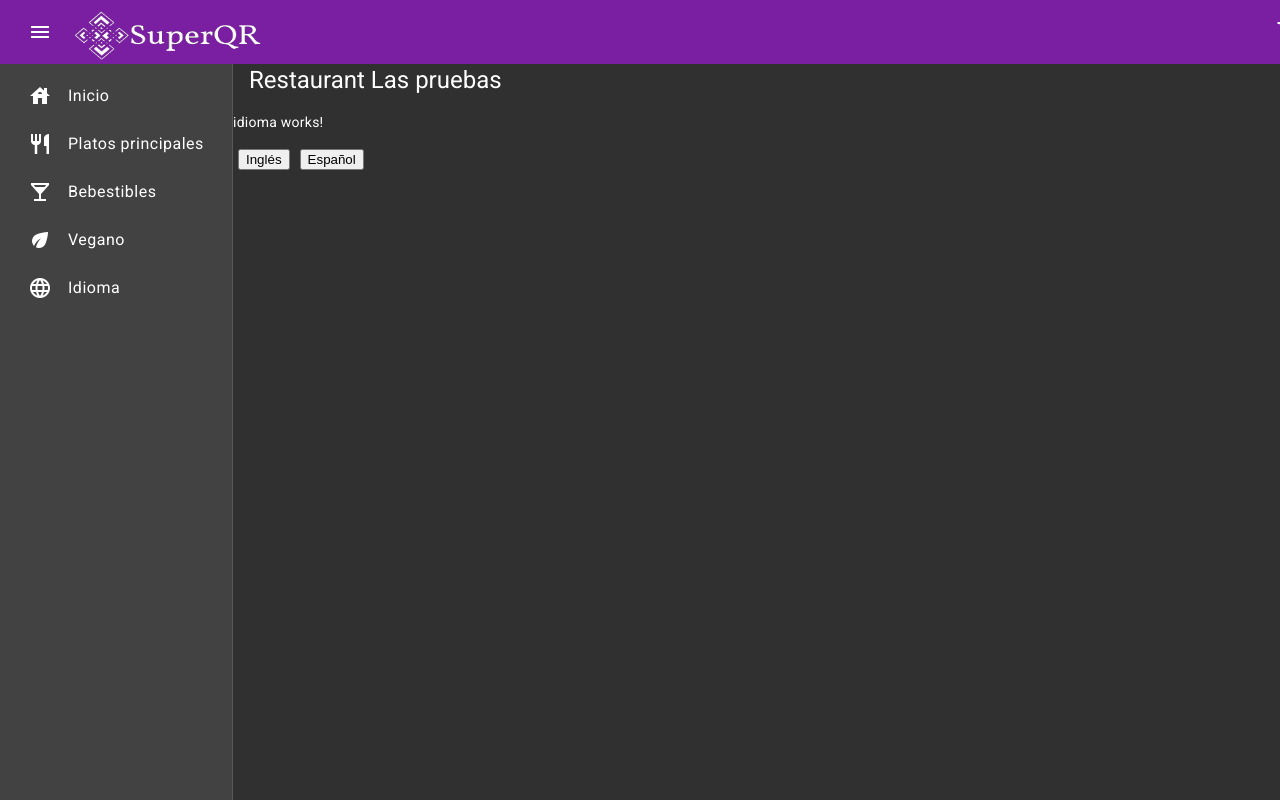
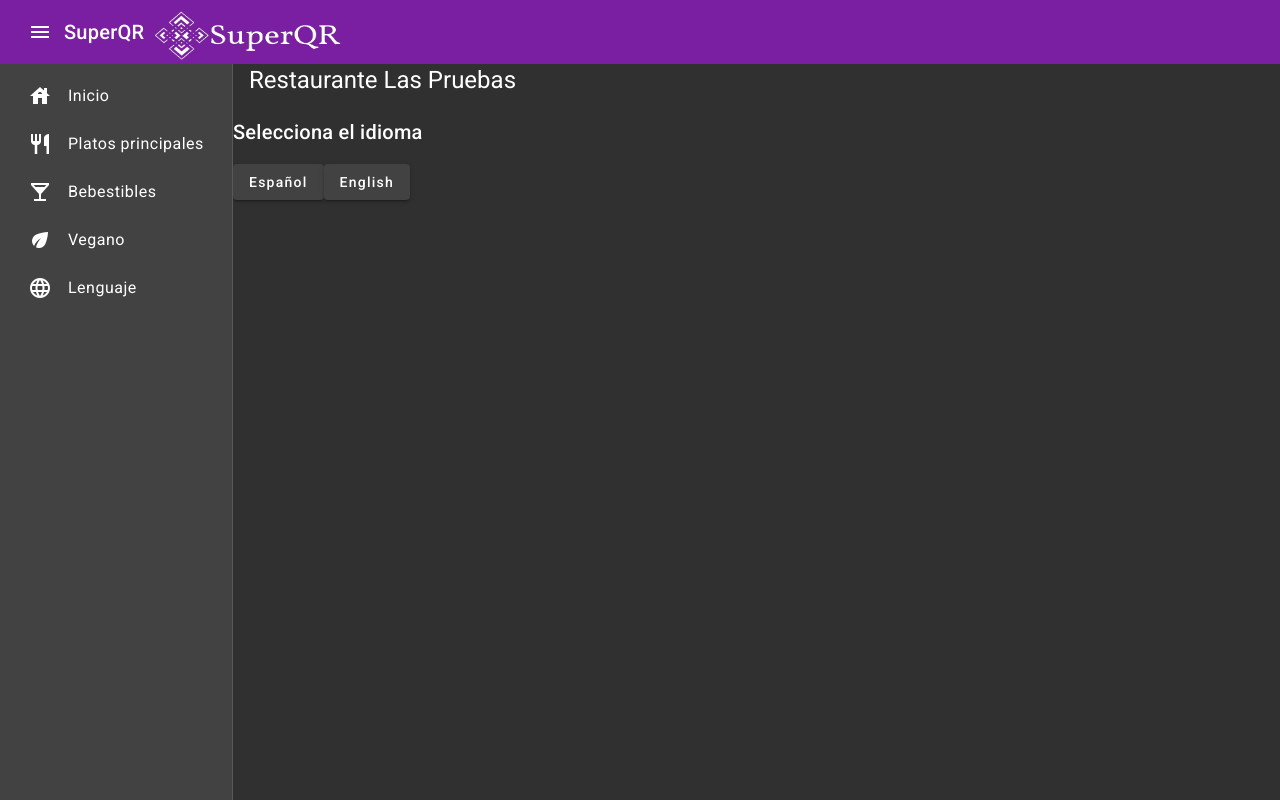
Before and after one commit to VicenteMarin/SuperQR2, an Angular app: page /idioma in a window 1280 px wide. Both pictures are taken after a click on the button "menu". Built offline with nearby package versions, Linux system fonts and the light colour scheme.

Commit message:
Correccion de commit anterior

```diff
--- a/src/app/app.component.html
+++ b/src/app/app.component.html
@@ -2,6 +2,7 @@
   <button mat-icon-button (click)="toggleMenu()">
       <mat-icon>menu</mat-icon>
     </button>
+    {{ getTranslation('menu') }}
   <img src="/assets/logo.png" height="62px" width="202px" [routerLink]="['/']" />
   <button mat-icon-button style="position: relative; left: 80%;">
     <mat-icon>shopping_cart</mat-icon>
@@ -13,37 +14,42 @@
       <a mat-list-item>
         <span class="entry" [routerLink]="['/']">
           <mat-icon>house</mat-icon>
-          <span *ngIf="!isCollapsed"> Inicio </span>
+          <span *ngIf="!isCollapsed"> {{ getTranslation('home') }}</span>
         </span>
       </a>
       <a mat-list-item>
         <span class="entry" [routerLink]="['/platosPrincipales']">
           <mat-icon>restaurant</mat-icon>
-          <span *ngIf="!isCollapsed"> Platos principales </span>
+          <span *ngIf="!isCollapsed"> {{ getTranslation('mainCourses') }} </span>
         </span>
       </a>
       <a mat-list-item>
         <span class="entry" [routerLink]="['/bebestibles']">
           <mat-icon>local_bar</mat-icon>
-          <span *ngIf="!isCollapsed"> Bebestibles</span>
+          <span *ngIf="!isCollapsed"> {{ getTranslation('drinks') }}</span>
         </span>
       </a>
       <a mat-list-item>
         <span class="entry" [routerLink]="['/vegano']">
           <mat-icon>eco</mat-icon>
-          <span *ngIf="!isCollapsed"> Vegano</span>
+          <span *ngIf="!isCollapsed"> {{ getTranslation('vegan') }}</span>
         </span>
       </a>
       <a mat-list-item>
         <span class="entry" [routerLink]="['/idioma']">
           <mat-icon>language</mat-icon>
-          <span *ngIf="!isCollapsed"> Idioma</span>
+          <span *ngIf="!isCollapsed"> {{ getTranslation('language') }}</span>
         </span>
       </a>
     </mat-nav-list>
   </mat-sidenav>
   <mat-sidenav-content>
-    <h1>Restaurant Las pruebas</h1>
+    <h1>{{ getTranslation('Restaurante Las Pruebas') }}</h1>
     <router-outlet></router-outlet>
+    <div>
+      <button mat-raised-button (click)="changeLanguage('es')">Español</button>
+      <button mat-raised-button (click)="changeLanguage('en')">English</button>
+    </div>
+
   </mat-sidenav-content>
 </mat-sidenav-container>
--- a/src/app/app.component.ts
+++ b/src/app/app.component.ts
@@ -10,6 +10,7 @@ import {MatToolbarModule} from '@angular/material/toolbar'
 import {MatDividerModule} from '@angular/material/divider'
 import { CommonModule } from '@angular/common';
 import {MatListModule} from '@angular/material/list';
+import { TranslationService } from './translation.service';
 import {MatButtonModule} from '@angular/material/button'
 
 @Component({
@@ -26,6 +27,7 @@ export class AppComponent {
   sidenav!: MatSidenav;
   isCollapsed = true;
   isMobile= true;
+  selectedLanguage = 'es'; // Idioma por defecto
   toggleMenu() {
     if(this.isMobile){
       this.sidenav.toggle();
@@ -35,9 +37,15 @@ export class AppComponent {
       this.isCollapsed = !this.isCollapsed;
     }}
 
-  constructor(private observer: BreakpointObserver) {}
+    constructor(
+      private observer: BreakpointObserver,
+      private translationService: TranslationService  // Inyectar el servicio de traducción
+    ) {}
 
   ngOnInit() {
+    // Cargar las traducciones para el idioma por defecto (español)
+    this.translationService.loadTranslations(this.selectedLanguage);
+
     this.observer.observe(['(max-width: 800px)']).subscribe((screenSize) => {
       if(screenSize.matches){
         this.isMobile = true;
@@ -47,5 +55,16 @@ export class AppComponent {
 
     });
 }
+  // Método para cambiar el idioma
+  changeLanguage(lang: string) {
+    this.selectedLanguage = lang;
+    this.translationService.changeLanguage(lang);
+  }
+  // Método para obtener las traducciones de las claves
+  getTranslation(key: string): string {
+    return this.translationService.getTranslation(key);
+  }
+
+
 
 }
--- a/src/app/idioma/idioma.component.css
+++ b/src/app/idioma/idioma.component.css
@@ -1,7 +1,10 @@
-button {
-    margin: 5px;
+.language-selection {
+    text-align: left;
+    margin-top: 20px;
   }
 
-  div {
-    margin-top: 10px;
+  .language-selection button, .language-selection select {
+    margin: 5px;
+    padding: 10px;
+    font-size: 16px;
   }
--- a/src/app/idioma/idioma.component.html
+++ b/src/app/idioma/idioma.component.html
@@ -1,7 +1,7 @@
-<p>idioma works!</p>
-
-  <!-- Mostrar los botones de opciones siempre -->
-  <div>
-    <button mat-raised-button>Inglés</button>
-    <button mat-raised-button>Español</button>
+<div class="language-selection">
+    <h2>Selecciona el idioma</h2>
+    <!-- <select (change)="cambiarIdioma($event)">
+      <option value="es">Español</option>
+      <option value="en">Inglés</option>
+    </select> -->
   </div>
--- a/src/app/idioma/idioma.component.ts
+++ b/src/app/idioma/idioma.component.ts
@@ -1,4 +1,5 @@
 import { Component } from '@angular/core';
+import { TranslationService } from '../translation.service';  // Importa el servicio
 
 @Component({
   selector: 'app-idioma',
@@ -8,5 +9,13 @@ import { Component } from '@angular/core';
   styleUrl: './idioma.component.css'
 })
 export class IdiomaComponent {
+  constructor(private translationService: TranslationService) { }
+
+  // Función que cambia el idioma usando el TranslationService
+  cambiarIdioma(event: Event) {
+    const selectElement = event.target as HTMLSelectElement;
+    const selectedLanguage = selectElement.value;
+    this.translationService.changeLanguage(selectedLanguage);
+  }
 
 }
--- /dev/null
+++ b/src/app/translation.service.ts
@@ -0,0 +1,35 @@
+import { Injectable } from '@angular/core';
+
+@Injectable({
+  providedIn: 'root'
+})
+export class TranslationService {
+  private translations: any = {};  // Aquí almacenamos las traducciones cargadas
+  private currentLanguage: string = 'es';  // Idioma por defecto
+
+  constructor() { }
+
+  // Método para cargar las traducciones para un idioma
+  loadTranslations(language: string) {
+    this.currentLanguage = language;
+
+    // Dependiendo del idioma, cargamos el archivo JSON correspondiente
+    if (language === 'es') {
+      this.translations = require('../assets/i18n/es.json');
+    } else if (language === 'en') {
+      this.translations = require('../assets/i18n/en.json');
+    } else {
+      console.warn(`Idioma no soportado: ${language}`);
+    }
+  }
+
+  // Método para cambiar el idioma
+  changeLanguage(language: string) {
+    this.loadTranslations(language);
+  }
+
+  // Método para obtener la traducción de una clave
+  getTranslation(key: string): string {
+    return this.translations[key] || key;  // Si no hay traducción, retorna la clave
+  }
+}
--- /dev/null
+++ b/src/assets/i18n/en.json
@@ -0,0 +1,9 @@
+{
+    "menu": "SuperQR",
+    "home": "Home",
+    "mainCourses": "Main Courses",
+    "drinks": "Drinks",
+    "vegan": "Vegan",
+    "language": "Language",
+    "restaurantName": "Restaurant Name"
+  }
--- /dev/null
+++ b/src/assets/i18n/es.json
@@ -0,0 +1,9 @@
+{
+    "menu": "SuperQR",
+    "home": "Inicio",
+    "mainCourses": "Platos principales",
+    "drinks": "Bebestibles",
+    "vegan": "Vegano",
+    "language": "Lenguaje",
+    "restaurantName": "Nombre del restaurante"
+  }
```
